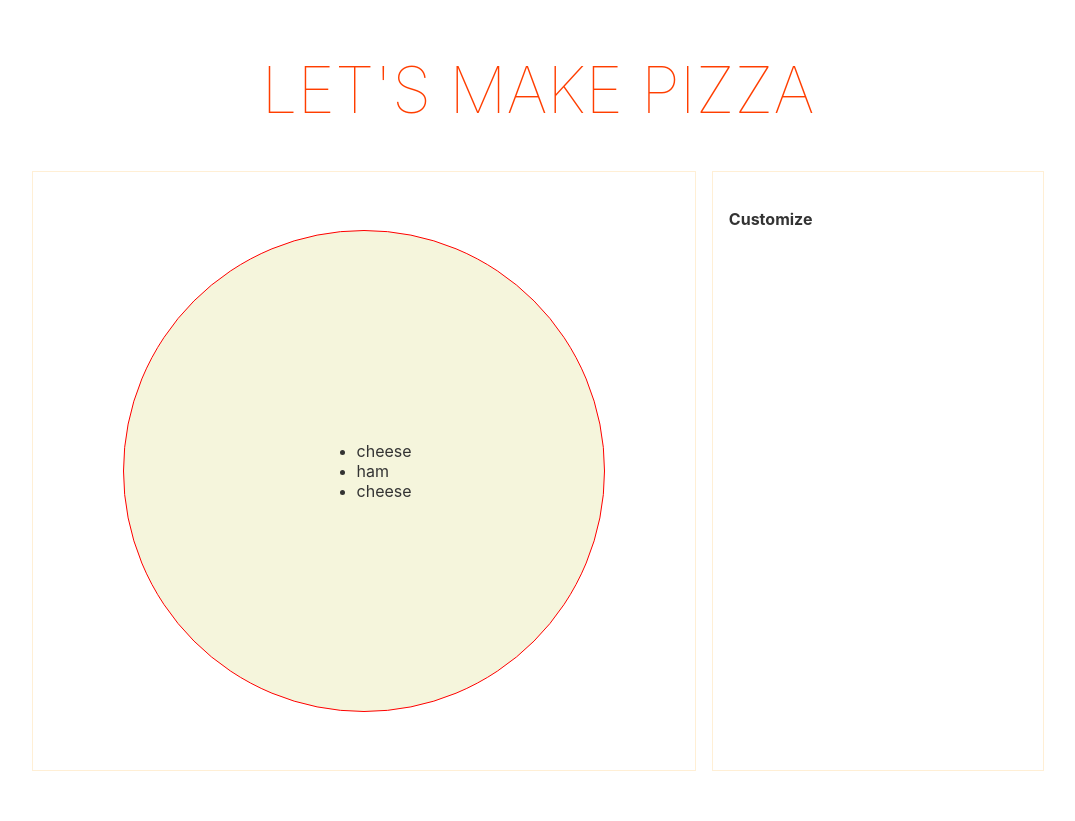
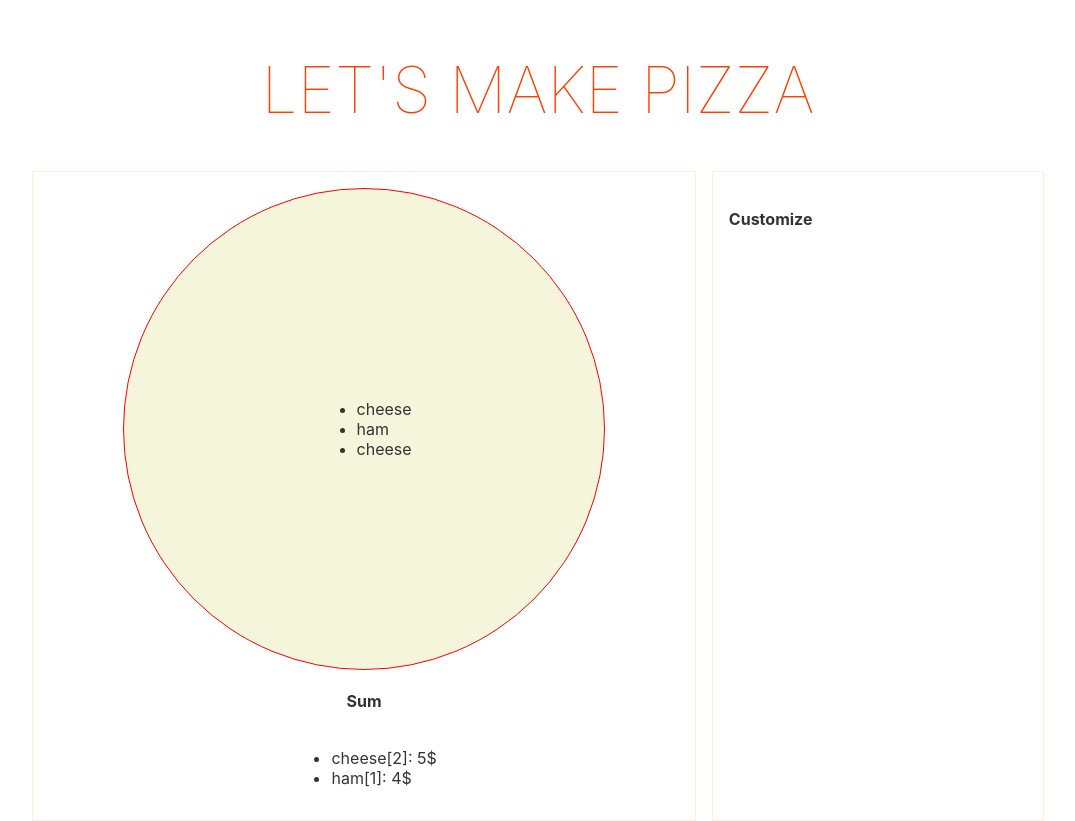
Before and after one commit to peelar/pizza-creator, a Svelte app: page / in a window 1280 px wide. Shown: the whole page, without its empty margins (102-1177 px from the left). Before the commit the page ends 800 px from the top, so only its background shows below. Built offline with nearby package versions, Linux system fonts and the light colour scheme.

Commit message:
Move toppings to Display

```diff
--- a/helpers.ts
+++ b/helpers.ts
@@ -1,3 +1,29 @@
 import type { Topping } from './types';
 
-export const getToppingsSum = (toppings: Topping[]) => toppings;
+type ToppingSum = Record<
+  Topping['type'],
+  {
+    amount: number;
+    sum: number;
+  }
+>;
+
+export const getToppingsSum = (toppings: Topping[]): ToppingSum => {
+  const toppingSum = toppings.reduce((prev, next) => {
+    const key = next.type;
+    const topping = prev[key];
+
+    const amount = topping?.amount ?? 0;
+    const sum = topping?.sum ?? 0;
+
+    return {
+      ...prev,
+      [key]: {
+        amount: amount + 1,
+        sum: sum + next.price,
+      },
+    };
+  }, {} as ToppingSum);
+
+  return toppingSum;
+};
--- a/src/components/Display/Display.svelte
+++ b/src/components/Display/Display.svelte
@@ -1,17 +1,34 @@
 <script lang="ts">
-import Pizza from "../Pizza/Pizza.svelte";
+  import { getToppingsSum } from '../../../helpers';
+  import type { Topping } from '../../../types';
+  import Pizza from '../Pizza/Pizza.svelte';
+
+  let toppings: Topping[] = [
+    { type: 'cheese', price: 2 },
+    { type: 'ham', price: 4 },
+    { type: 'cheese', price: 3 },
+  ];
+  $: toppingsSum = getToppingsSum(toppings);
 </script>
 
-<div>
-  <Pizza />
-</div>
-
 <style>
-	div {
+  div {
     display: flex;
     align-items: center;
     justify-content: center;
+    flex-direction: column;
     border: 1px solid papayawhip;
     padding: 1rem;
   }
 </style>
+
+<div>
+  <Pizza {toppings} />
+
+  <h4>Sum</h4>
+  <ul>
+    {#each Object.keys(toppingsSum) as key}
+      <li>{key}[{toppingsSum[key].amount}]: {toppingsSum[key].sum}$</li>
+    {/each}
+  </ul>
+</div>
--- a/src/components/Pizza/Pizza.svelte
+++ b/src/components/Pizza/Pizza.svelte
@@ -1,13 +1,7 @@
 <script lang="ts">
   import type { Topping } from '../../../types';
-  import { getToppingsSum } from '../../../helpers';
 
-  export let toppings: Topping[] = [
-    { type: 'cheese', price: 2 },
-    { type: 'ham', price: 4 },
-    { type: 'cheese', price: 3 },
-  ];
-  $: toppingsSum = getToppingsSum(toppings);
+  export let toppings: Topping[];
 </script>
 
 <style>
@@ -25,7 +19,7 @@
 
 <div>
   <ul>
-    {#each toppingsSum as topping}
+    {#each toppings as topping}
       <li>{topping.type}</li>
     {/each}
   </ul>
```
